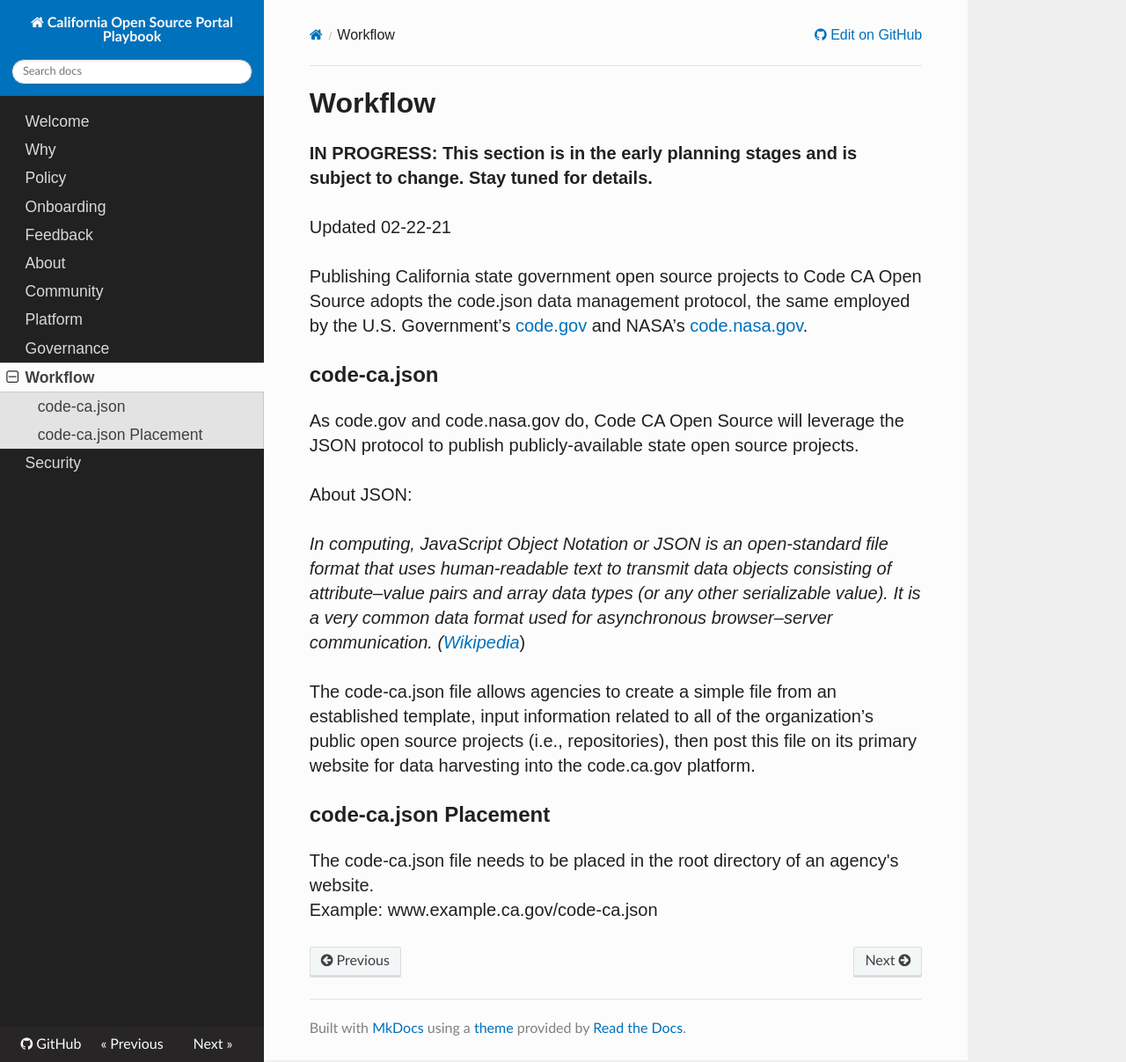
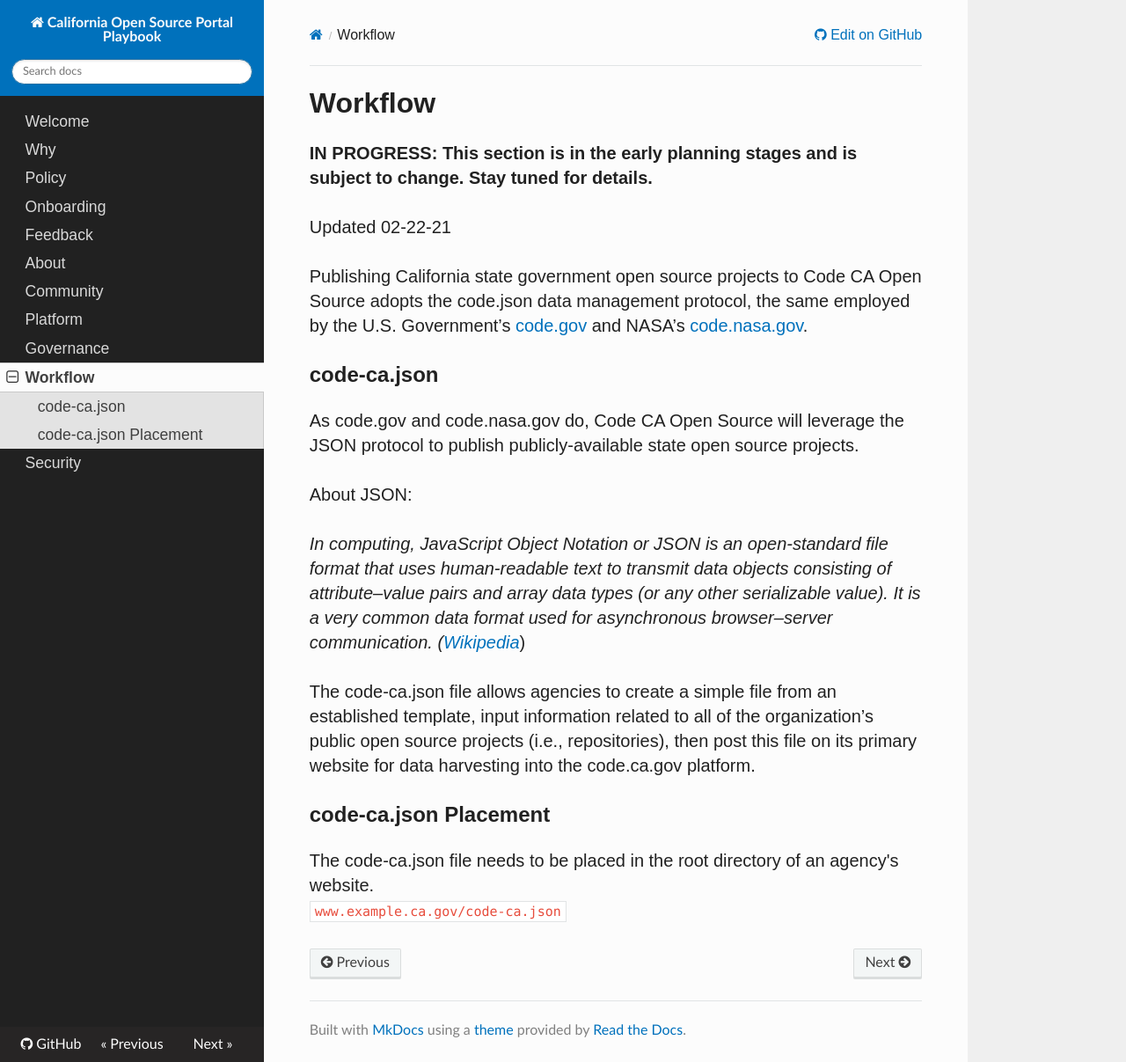
Before and after one commit to codecasupport/playbook, an MkDocs documentation site: the page built from docs/workflow.md, in a window 1280 px wide and 1207 px high. Shown: the whole window at 88% size. Built offline with MkDocs 1.6.1, drawn with Linux system fonts in a browser that asks for light colours; nearby versions of some CDN libraries; old or Windows-style settings are respelled for this version of MkDocs.

Commit message:
formatting

````diff
--- a/docs/workflow.md
+++ b/docs/workflow.md
@@ -18,4 +18,4 @@ The code-ca.json file allows agencies to create a simple file from an establishe
 
 ## code-ca.json Placement
 The code-ca.json file needs to be placed in the root directory of an agency's website.
-Example: www.example.ca.gov/code-ca.json
+```www.example.ca.gov/code-ca.json```
````
